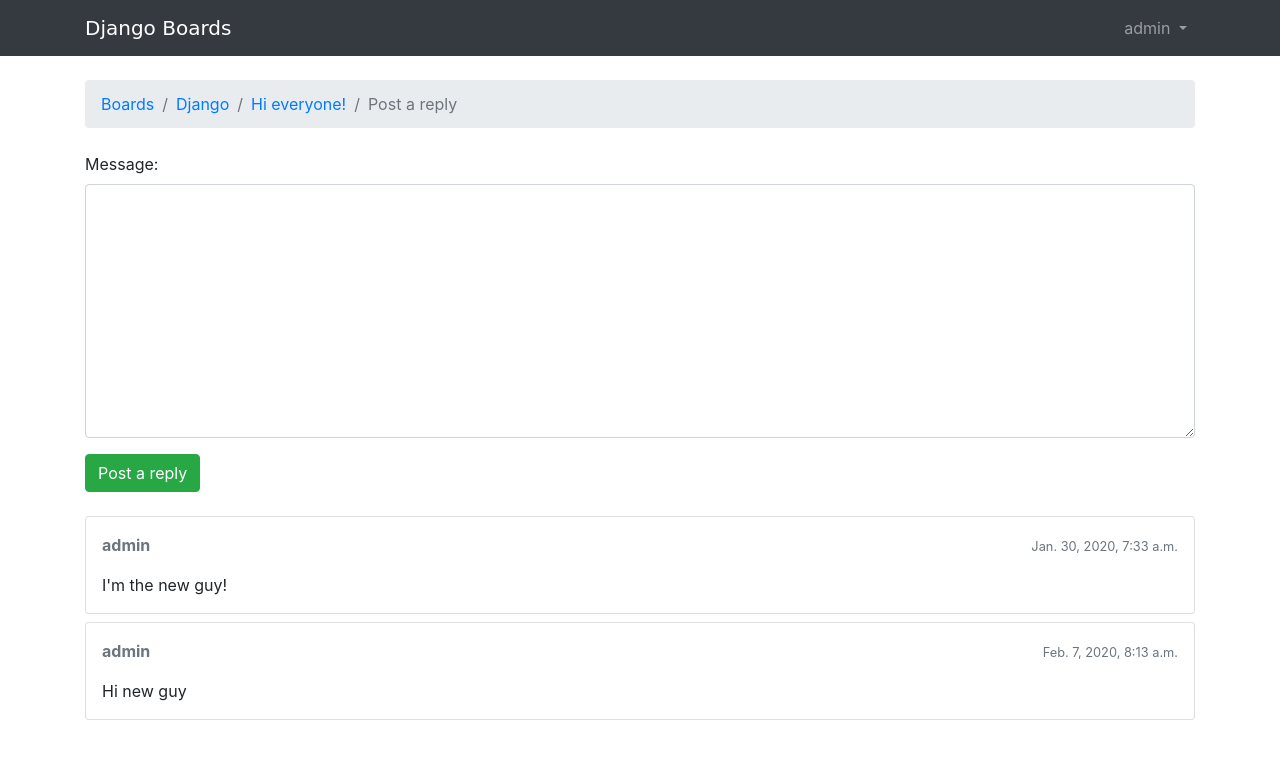
After one commit to ilgatto88/django-test, a Django app: page /boards/1/topics/1/reply/ in a window 1280 px wide. The commit adds this page. Shown: the top 759 px of the page. Run offline with Django 3.2, Linux system fonts and the light colour scheme; a user stored in the database is signed in; data comes from the database, SQL or seed files in the repository; both versions use the stored data as it was after the commit; some libraries are stand-ins or nearby versions; some web fonts are replaced.

Commit message:
before migrations

```diff
--- a/boards/forms.py
+++ b/boards/forms.py
@@ -1,5 +1,5 @@
 from django import forms
-from .models import Topic
+from .models import Topic, Post
 
 class NewTopicForm(forms.ModelForm):
     message = forms.CharField(
@@ -13,3 +13,8 @@ class NewTopicForm(forms.ModelForm):
     class Meta:
         model = Topic
         fields = ['subject', 'message']
+
+class PostForm(forms.ModelForm):
+    class Meta:
+        model = Post
+        fields = ['message', ]
--- a/boards/models.py
+++ b/boards/models.py
@@ -1,5 +1,6 @@
 from django.db import models
 from django.contrib.auth.models import User
+from django.utils.text import Truncator
 
 class Board(models.Model):
     name = models.CharField(max_length=30, unique=True)
@@ -8,11 +9,20 @@ class Board(models.Model):
     def __str__(self):
         return self.name
 
+    def get_post_count(self):
+        return Post.objects.filter(topic__board = self).count()
+
+    def get_last_post(self):
+        return Post.objects.filter(topic__board = self).order_by('-created_at').first()
+
 class Topic(models.Model):
     subject = models.CharField(max_length=255)
     last_updated = models.DateTimeField(auto_now_add=True)
     board = models.ForeignKey(Board, on_delete=models.CASCADE, related_name='topics')
     starter = models.ForeignKey(User, null=True, on_delete=models.CASCADE, related_name='topics')
+
+    def __str__(self):
+        return self.subject
 
 class Post(models.Model):
     message = models.TextField(max_length=4000)
@@ -21,3 +31,7 @@ class Post(models.Model):
     updated_at = models.DateTimeField(null=True)
     created_by = models.ForeignKey(User, on_delete=models.CASCADE, related_name='posts')
     updated_by = models.ForeignKey(User, on_delete=models.CASCADE, null=True, related_name='+')
+
+    def __str__(self):
+        truncated_message = Truncator(self.message)
+        return truncated_message.chars(30)
--- a/boards/views.py
+++ b/boards/views.py
@@ -1,8 +1,9 @@
 from django.contrib.auth.models import User
 from django.shortcuts import render, redirect, get_object_or_404
 from .models import Board, Topic, Post
-from .forms import NewTopicForm
+from .forms import NewTopicForm, PostForm
 from django.contrib.auth.decorators import login_required
+from django.db.models import Count
 
 def home(request):
     boards = Board.objects.all()
@@ -10,27 +11,46 @@ def home(request):
 
 def board_topics(request, pk):
     board = get_object_or_404(Board, pk = pk)
-    return render(request, 'topics.html', {'board': board})
+    topics = board.topics.order_by('-last_updated').annotate(replies=Count('posts') -1)
+    return render(request, 'topics.html', {'board': board, 'topics': topics})
+
+def topic_posts(request, pk, topic_pk):
+    topic = get_object_or_404(Topic, board__pk = pk, pk = topic_pk)
+    return render(request, 'topic_posts.html', {'topic': topic})
 
 @login_required
 def new_topic(request, pk):
     board = get_object_or_404(Board, pk = pk)
-    user = User.objects.first()
-
     if request.method == 'POST':
         form = NewTopicForm(request.POST)
         if form.is_valid():
             topic = form.save(commit=False)
             topic.board = board
-            topic.starter = user
+            topic.starter = request.user
             topic.save()
             post = Post.objects.create(
                 message = form.cleaned_data.get('message'),
                 topic = topic,
-                created_by = user
+                created_by = request.user
             )
 
-            return redirect('board_topics', pk = board.pk)
+            return redirect('topic_posts', pk = pk, topic_pk = topic_pk)
     else:
         form = NewTopicForm()
     return render(request, 'new_topic.html', {'board': board, 'form': form})
+
+
+@login_required
+def reply_topic(request, pk, topic_pk):
+    topic = get_object_or_404(Topic, board__pk = pk, pk = topic_pk)
+    if request.method == 'POST':
+        form = PostForm(request.POST)
+        if form.is_valid():
+            post = form.save(commit = False)
+            post.topic = topic
+            post.created_by = request.user
+            post.save()
+            return redirect('topic_posts', pk = pk, topic_pk = topic_pk)
+    else:
+        form = PostForm()
+    return render(request, 'reply_topic.html', {'topic': topic, 'form': form})
--- a/myproject/urls.py
+++ b/myproject/urls.py
@@ -34,8 +34,7 @@ urlpatterns = [
             email_template_name = 'password_reset_email.html',
             subject_template_name = 'password_reset_subject.txt'
         ),
-        name = 'password_reset'
-    ),
+        name = 'password_reset'),
     url(r'^reset/done/$',
         auth_views.PasswordResetDoneView.as_view(template_name = 'password_reset_done.html'),
         name = 'password_reset_done'),
@@ -49,6 +48,9 @@ urlpatterns = [
         auth_views.PasswordChangeView.as_view(template_name = 'password_change.html'),
         name = 'password_change'
         ),
-    url(r'^settings/password/done/$', auth_views.PasswordChangeDoneView.as_view(template_name = 'password_change_done.html'),
-    name = 'password_change_done'),
+    url(r'^settings/password/done/$',
+        auth_views.PasswordChangeDoneView.as_view(template_name = 'password_change_done.html'),
+        name = 'password_change_done'),
+    url(r'^boards/(?P<pk>\d+)/topics/(?P<topic_pk>\d+)/$', views.topic_posts, name='topic_posts'),
+    url(r'^boards/(?P<pk>\d+)/topics/(?P<topic_pk>\d+)/reply/$', views.reply_topic, name = 'reply_topic'),
 ]
--- /dev/null
+++ b/templates/reply_topic.html
@@ -0,0 +1,38 @@
+{% extends 'base.html' %}
+
+{% load static %}
+
+{% block title %}Post a reply{% endblock %}
+
+{% block breadcrumb %}
+  <li class="breadcrumb-item"><a href="{% url 'home' %}">Boards</a></li>
+  <li class="breadcrumb-item"><a href="{% url 'board_topics' topic.board.pk %}">{{ topic.board.name }}</a></li>
+  <li class="breadcrumb-item"><a href="{% url 'topic_posts' topic.board.pk topic.pk %}">{{ topic.subject }}</a></li>
+  <li class="breadcrumb-item active">Post a reply</li>
+{% endblock %}
+
+{% block content %}
+
+  <form method="post" class="mb-4">
+    {% csrf_token %}
+    {% include 'includes/form.html' %}
+    <button type="submit" class="btn btn-success">Post a reply</button>
+  </form>
+
+  {% for post in topic.posts.all %}
+    <div class="card mb-2">
+      <div class="card-body p-3">
+        <div class="row mb-3">
+          <div class="col-6">
+            <strong class="text-muted">{{ post.created_by.username }}</strong>
+          </div>
+          <div class="col-6 text-right">
+            <small class="text-muted">{{ post.created_at }}</small>
+          </div>
+        </div>
+        {{ post.message }}
+      </div>
+    </div>
+  {% endfor %}
+
+{% endblock %}
--- a/templates/topics.html
+++ b/templates/topics.html
@@ -25,11 +25,11 @@
       </tr>
     </thead>
     <tbody>
-      {% for topic in board.topics.all %}
+      {% for topic in topics %}
         <tr>
-          <td>{{ topic.subject }}</td>
+          <td><a href = "{% url 'topic_posts' board.pk topic.pk %}">{{ topic.subject }}</a>
           <td>{{ topic.starter.username }}</td>
-          <td>0</td>
+          <td>{{ topic.replies }}</td>
           <td>0</td>
           <td>{{ topic.last_updated }}</td>
         </tr>
```
Also changed, not shown: boards/tests/test_view_new_topic.py (+2 -2 lines), boards/tests/test_view_reply_topic.py (added, +98 -0 lines), boards/tests/test_view_topic_posts.py (added, +23 -0 lines), templates/home.html (+21 -3 lines), templates/topic_posts.html (added, +50 -0 lines), db.sqlite3, static/img/avatar.svg (added).
